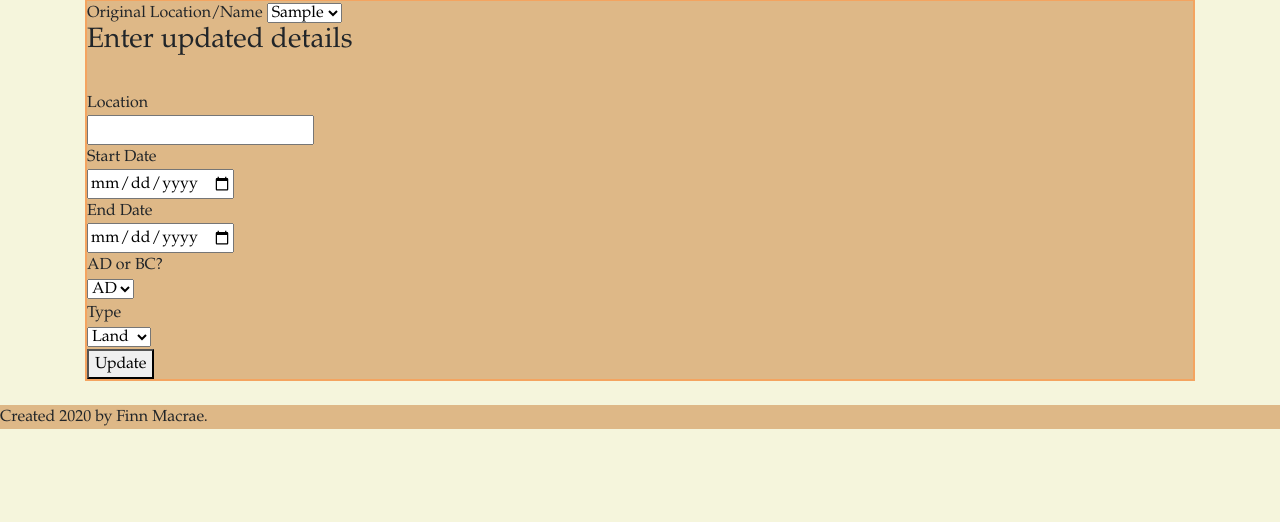
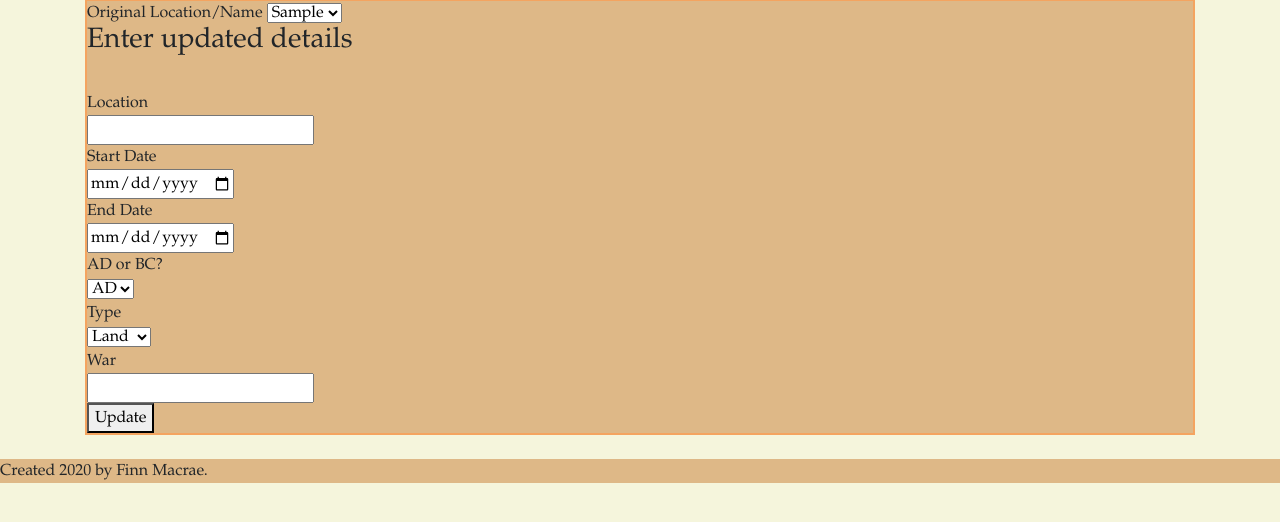
Before and after one commit to Finn969/Project-SFIA-1, a Flask app: page /update/battle in a window 1280 px wide. Shown: the part 103-625 px from the top of the page. Run offline with Flask 2, Linux system fonts and the light colour scheme; tables that the repository leaves empty or names only in its code hold one stand-in row (values such as "Sample post"); some libraries are stand-ins or nearby versions.

Commit message:
updated the battle update page

```diff
--- a/app.py
+++ b/app.py
@@ -134,7 +134,8 @@ def update_battle():
         Uend = details['End']
         UBCAD = details['bcad']
         Utype = details['Type']
-        cur.execute("UPDATE battlestable SET location = %s,startdate = %s,enddate = %s,bcad = %s,type = %s  WHERE location = %s;",(ULocation,Ustart,Uend,UBCAD,Utype,OLocation))
+        Uwar = details['War']
+        cur.execute("UPDATE battlestable SET location = %s,startdate = %s,enddate = %s,bcad = %s,type = %s,war =%s  WHERE location = %s;",(ULocation,Ustart,Uend,UBCAD,Utype,Uwar,OLocation))
         cur.execute('''SELECT location,DATE_FORMAT(startdate, '%D %M %Y'),bcad,DATE_FORMAT(startdate, '%D %M %Y'),bcad,type FROM battlestable''')
         rows = cur.fetchall()
         mysql.connection.commit()
--- a/templates/updatebattle.html
+++ b/templates/updatebattle.html
@@ -39,6 +39,7 @@
             <option value="Naval">Naval</option>
             <option value="Seige">Seige</option>
           </select> <br>
+        War <br> <input type = "text" name= "War" /> <br>
         <button type = "submit" action = "{{ url_for('update_battle') }}"/>Update</button>
 </form>
 <br>
```
